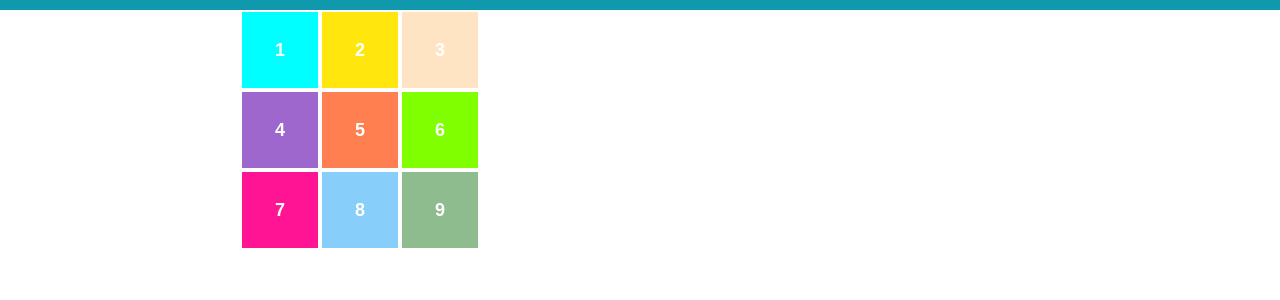
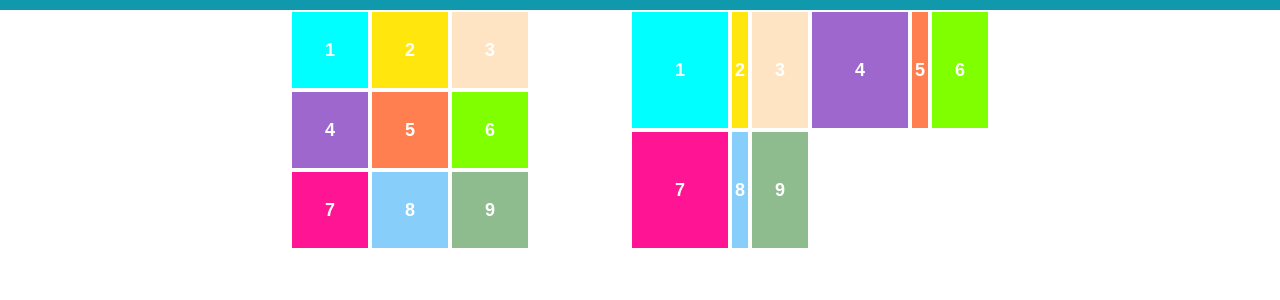
Before and after one commit to chliyang/my-app, a React (Create React App) app: page /grid-layout in a window 1280 px wide. Shown: the top 300 px of the page. Built offline with nearby package versions, Linux system fonts and the light colour scheme.

Commit message:
[grid] different column width

```diff
--- a/src/components/grid-layout/GridLayout.css
+++ b/src/components/grid-layout/GridLayout.css
@@ -1,4 +1,6 @@
 .grid-container {
+  display: flex;
+  justify-content: space-around;
   width: 800px;
   color: white;
   font-size: 18px;
@@ -11,6 +13,11 @@
   display: inline-grid;
   grid-template-columns: 80px 80px 80px;
   grid-template-rows: 80px 80px 80px;
+}
+
+.layout-2 {
+  display: inline-grid;
+  grid-template-columns: repeat(2, 100px 20px 60px);
 }
 
 .box-1 {
--- a/src/components/grid-layout/GridLayout.js
+++ b/src/components/grid-layout/GridLayout.js
@@ -5,6 +5,7 @@ const GridLayout = () => {
   return (
     <div className="grid-container">
       <GridBoxes className={"layout-1"} />
+      <GridBoxes className={"layout-2"} />
     </div>
   );
 };
```
